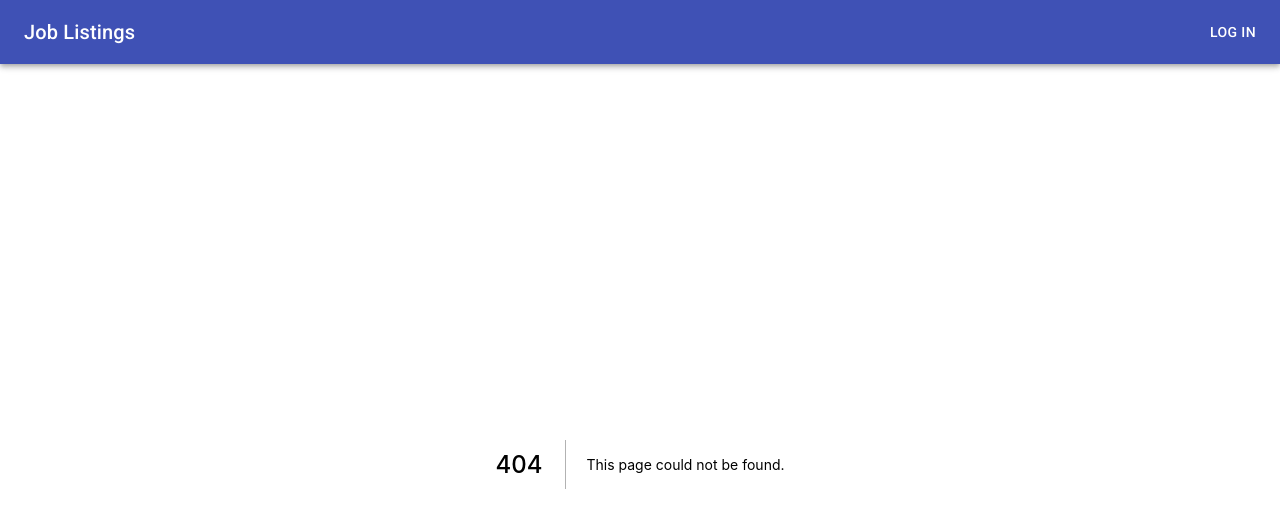
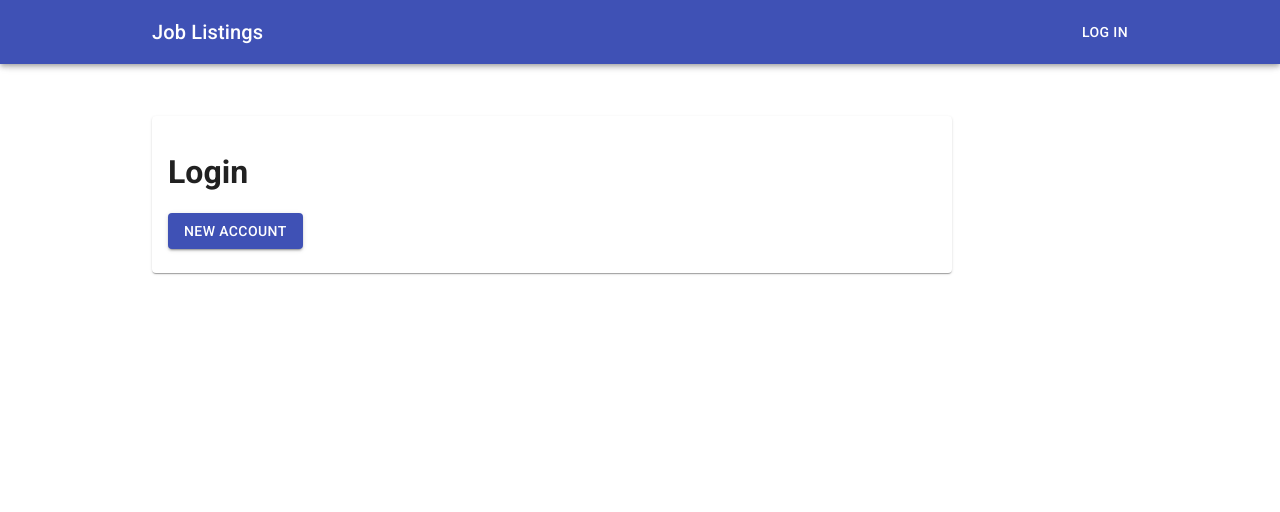
Before and after one commit to sn00k/joblistings, a Next.js app: page /login in a window 1280 px wide. Before the commit this address had no page. Shown: the top 512 px of the page. Built offline with nearby package versions, Linux system fonts and the light colour scheme; no server answers.

Commit message:
fix styles for SSR & add login

```diff
--- a/components/Navbar.js
+++ b/components/Navbar.js
@@ -3,24 +3,36 @@ import AppBar from '@material-ui/core/AppBar'
 import Toolbar from '@material-ui/core/Toolbar'
 import Typography from '@material-ui/core/Typography'
 import Link from 'next/link'
+import { makeStyles } from '@material-ui/core/styles'
+
+const useStyles = makeStyles({
+  root: {
+    padding: '0 10vw'
+  },
+  homeLink: {
+    flexGrow: 1
+  }
+})
 
 export default function Navbar() {
+  const classes = useStyles()
+
   return (
-    <div>
-      <AppBar position="static">
+    <nav>
+      <AppBar className={classes.root} position="fixed">
         <Toolbar>
-          <Typography variant="h6" color="inherit" className="navbar">
+          <Typography className={classes.homeLink} variant="h6" color="inherit">
             <Link href="/">
               Job Listings
             </Link>
           </Typography>
           <Typography variant="button" color="inherit">
-            <Link href="/">
+            <Link href="/login">
                 Log in
             </Link>
           </Typography>
         </Toolbar>
       </AppBar>
-    </div>
+    </nav>
   )
 }
--- a/pages/_app.js
+++ b/pages/_app.js
@@ -1,7 +1,16 @@
 import '../styles/globals.css'
 import Navbar from '../components/Navbar'
+import { useEffect } from 'react'
 
 function MyApp({ Component, pageProps }) {
+  useEffect(() => {
+    // Remove the server-side injected CSS.
+    const jssStyles = document.querySelector('#jss-server-side');
+    if (jssStyles) {
+      jssStyles.parentElement.removeChild(jssStyles);
+    }
+  }, []);
+
   return (
     <>
       <Navbar />
--- /dev/null
+++ b/pages/_document.js
@@ -0,0 +1,63 @@
+import React from 'react';
+import Document, { Html, Head, Main, NextScript } from 'next/document';
+import { ServerStyleSheets } from '@material-ui/core/styles';
+
+export default class MyDocument extends Document {
+  render() {
+    return (
+      <Html lang="en">
+        <Head>
+          <title>Job Listings</title>
+          <meta name="viewport" content="minimum-scale=1, initial-scale=1, width=device-width" />
+        </Head>
+        <body>
+          <Main />
+          <NextScript />
+        </body>
+      </Html>
+    );
+  }
+}
+
+// `getInitialProps` belongs to `_document` (instead of `_app`),
+// it's compatible with server-side generation (SSG).
+MyDocument.getInitialProps = async (ctx) => {
+  // Resolution order
+  //
+  // On the server:
+  // 1. app.getInitialProps
+  // 2. page.getInitialProps
+  // 3. document.getInitialProps
+  // 4. app.render
+  // 5. page.render
+  // 6. document.render
+  //
+  // On the server with error:
+  // 1. document.getInitialProps
+  // 2. app.render
+  // 3. page.render
+  // 4. document.render
+  //
+  // On the client
+  // 1. app.getInitialProps
+  // 2. page.getInitialProps
+  // 3. app.render
+  // 4. page.render
+
+  // Render app and page and get the context of the page with collected side effects.
+  const sheets = new ServerStyleSheets();
+  const originalRenderPage = ctx.renderPage;
+
+  ctx.renderPage = () =>
+    originalRenderPage({
+      enhanceApp: (App) => (props) => sheets.collect(<App {...props} />),
+    });
+
+  const initialProps = await Document.getInitialProps(ctx);
+
+  return {
+    ...initialProps,
+    // Styles fragment is rendered after the app and page rendering finish.
+    styles: [...React.Children.toArray(initialProps.styles), sheets.getStyleElement()],
+  };
+};
--- /dev/null
+++ b/pages/login.js
@@ -0,0 +1,42 @@
+import { auth, firestore } from '../lib/firebase'
+import { useContext, useEffect, useRef } from 'react'
+import { UserContext } from '../lib/context'
+import { useState } from 'react'
+import { Button, Card, CardContent, Container } from '@material-ui/core'
+import { makeStyles } from '@material-ui/core/styles'
+
+const useStyles = makeStyles({
+  root: {
+    maxWidth: 800
+  }
+})
+
+export default function Login() {
+  const { user, username } = useContext(UserContext)
+  const [ newUser, setNewUser ] = useState(false)
+  const classes = useStyles()
+
+  return (
+    <main>
+      <Container>
+        <Card className={classes.root}>
+          <CardContent>
+            <LogInForm />
+            <Button
+              variant="contained"
+              color="primary"
+              onClick={() => setNewUser(true)}>
+                New Account
+            </Button>
+          </CardContent>
+        </Card>
+      </Container>
+    </main>
+  )
+}
+
+function LogInForm() {
+  return (
+    <h1>Login</h1>
+  )
+}
--- a/styles/globals.css
+++ b/styles/globals.css
@@ -3,7 +3,7 @@
 html,
 body {
   padding: 0;
-  margin: 0;
+  margin: 50px 0 0;
   font-family: 'Roboto', Helvetica Neue, sans-serif;
 }
 
@@ -12,7 +12,6 @@ a {
   text-decoration: none;
 }
 
-/* Navbar */
-.navbar {
-  flex-grow: 1;
+main {
+  padding: 1rem 10vw;
 }
```
Also changed, not shown: 1 other file (tests, documents, lock files or other folders).
